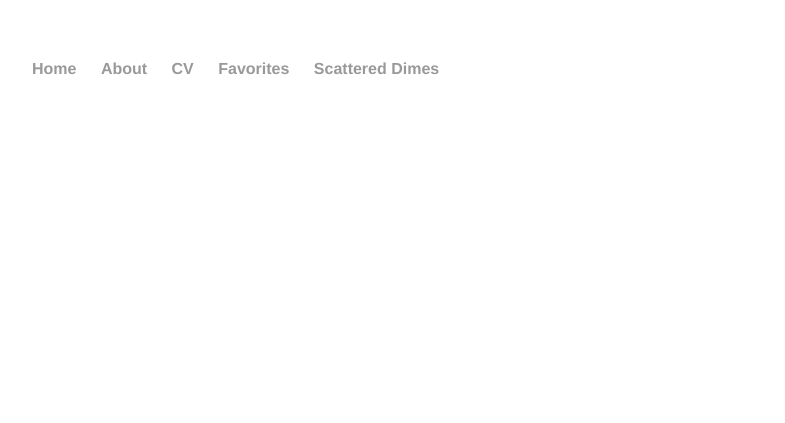
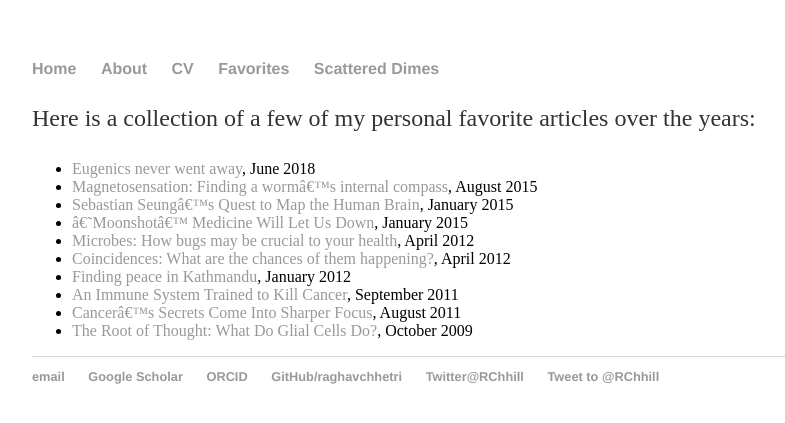
Before and after one commit to raghavchhetri/raghavchhetri.github.io, a Jekyll site: the page built from favorites/index.md, in a window 1280 px wide. Shown: the top 423 px of the page, without its empty margins (160-945 px from the left). Built offline with Jekyll 4.4.1, drawn with Linux system fonts in a browser that asks for light colours; our own code applies the rules of GitHub Pages for plain Markdown files; comment, search, counter and statistics services are not loaded; some of the changed lines change nothing that is shown.

Commit message:
Update index.md

```diff
--- a/favorites/index.md
+++ b/favorites/index.md
@@ -1,4 +1,7 @@
- <title /> Favorite articles
+---
+layout: default
+title: Favorite articles
+---
 
 Here is a collection of a few of my personal favorite articles over the years:
 
```
